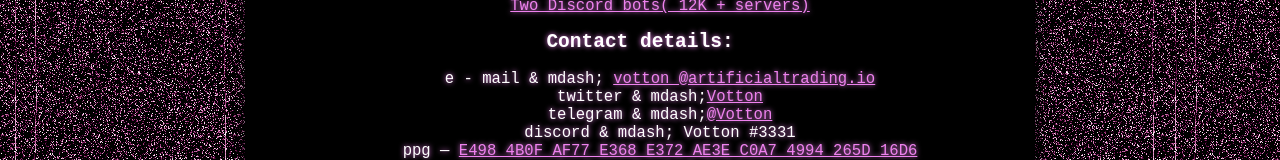
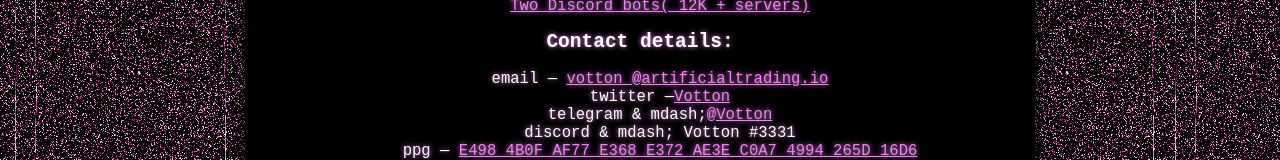
Before and after one commit to VottonDev/vottondev.github.io, a Next.js app: page / in a window 1280 px wide. Shown: the part 316-476 px from the top of the page. Built offline with nearby package versions, Linux system fonts and the light colour scheme.

Commit message:
Fix mdash

```diff
--- a/pages/index.js
+++ b/pages/index.js
@@ -55,7 +55,7 @@ export default function Home() {
           <ul>
             <li>
               <a href="https://kyouko.se">
-                Kyouko.se / Kyot.me & mdash; Private file hosting
+                Kyouko.se / Kyot.me &mdash; Private file hosting
               </a>
             </li>
             <li>
@@ -75,13 +75,13 @@ export default function Home() {
           <h2>Contact details:</h2>
           <ul>
             <li>
-              e - mail & mdash;{" "}
+              email &mdash;{" "}
               <a href="mailto:votton@artificialtrading.io">
                 votton @artificialtrading.io
               </a>
             </li>
             <li>
-              twitter & mdash;
+              twitter &mdash;
               <a href="https://twitter.com/Votton">Votton</a>
             </li>
             <li>
@@ -99,11 +99,11 @@ export default function Home() {
               </a>
             </li>{" "}
             <li>
-              keybase & mdash;
+              keybase &mdash;
               <a href="https://keybase.io/Votton">Votton</a>
             </li>
             <li>
-              patreon & mdash;
+              patreon &mdash;
               <a href="https://patreon.com/Votton">Votton</a>
             </li>
           </ul>
```
